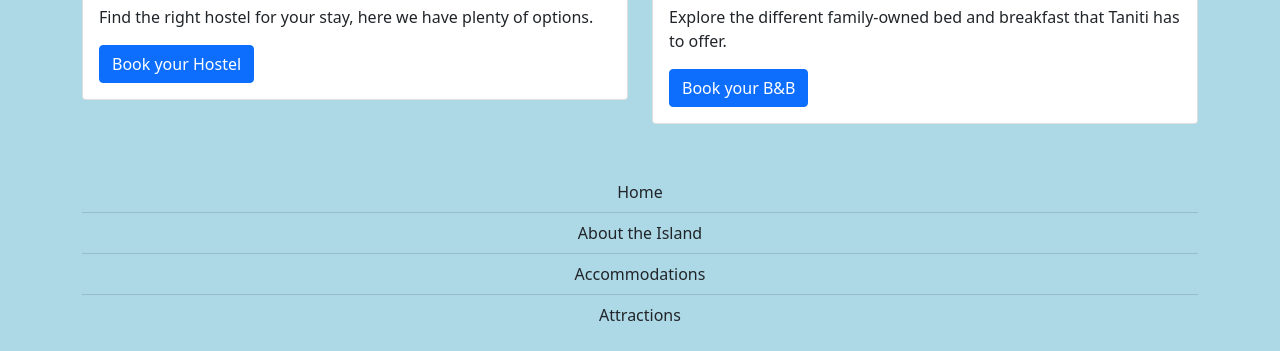
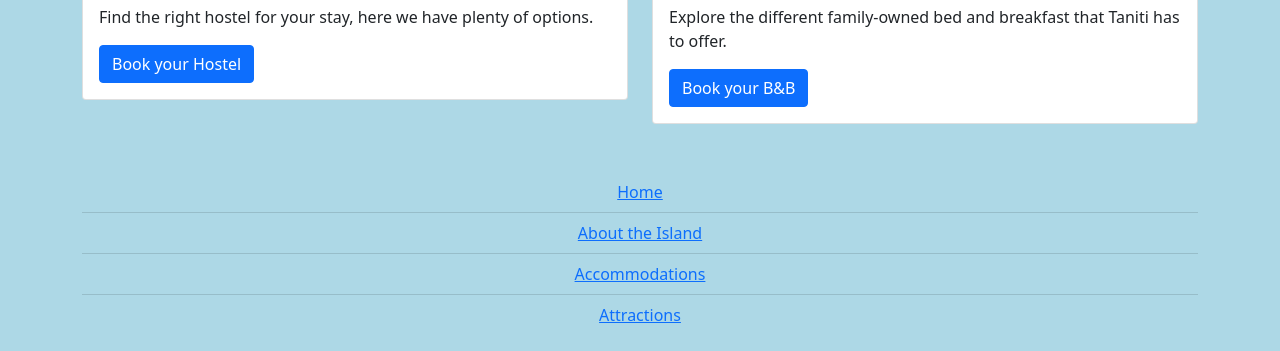
Before and after one commit to raulc967/Taniti, a plain HTML site: page Accommodations.html in a window 1280 px wide. Shown: the part 1270-1621 px from the top of the page. Drawn offline with nearby package versions, Linux system fonts and the light colour scheme.

Commit message:
Update to Footer in Accommodations.html
Added the anchor tags in the footer for Accommodations.html

```diff
--- a/Accommodations.html
+++ b/Accommodations.html
@@ -104,10 +104,10 @@
 
           <footer class="container mt-5 mb-3">
             <ul class="list-group list-group-flush">
-              <li class="list-group-item">Home</li>
-              <li class="list-group-item">About the Island</li>
-              <li class="list-group-item">Accommodations</li>
-              <li class="list-group-item">Attractions</li>
+              <li class="list-group-item"><a href="index.html">Home</a></li>
+              <li class="list-group-item"><a href="AboutTheIsland.html">About the Island</a></li>
+              <li class="list-group-item"><a href="Accommodations.html">Accommodations</a></li>
+              <li class="list-group-item"><a href="Attractions.html">Attractions</a></li>
             </ul>
           </footer>
 
```
